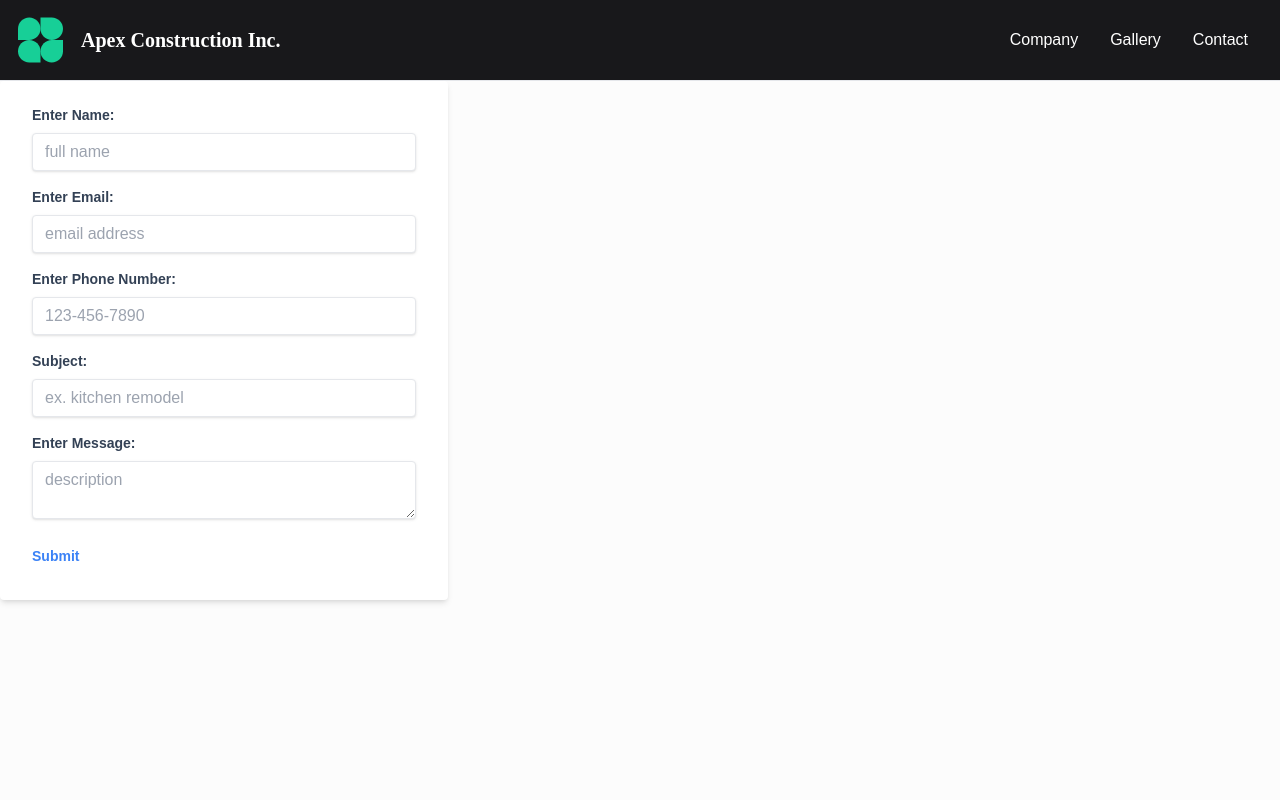
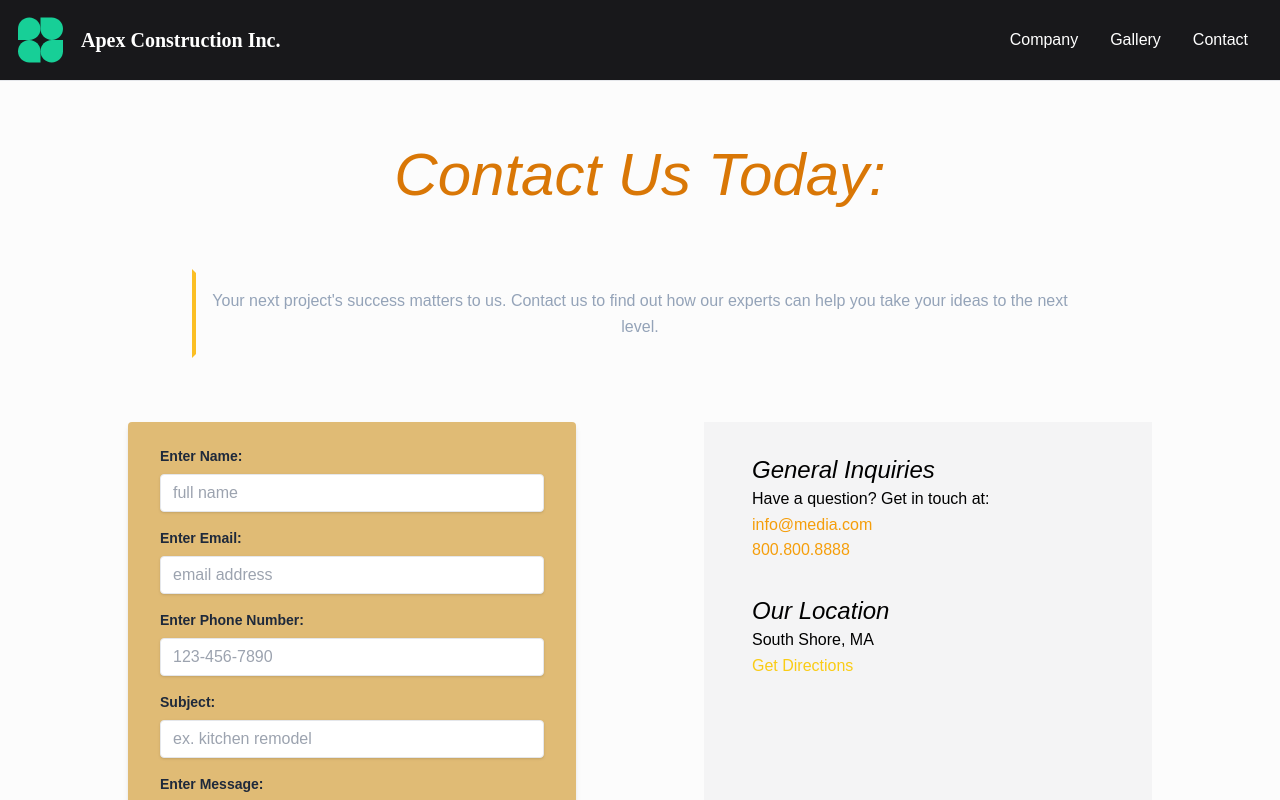
Before and after one commit to PerronTyler/project-b, a React (Create React App) app in the folder client/: page /contact-us in a window 1280 px wide. Shown: the top 800 px of the page. Built offline with nearby package versions, Linux system fonts and the light colour scheme.

Commit message:
Added more to the contact page and changed the footer to differ from the main page and other web pages

```diff
--- a/client/src/App.css
+++ b/client/src/App.css
@@ -205,3 +205,14 @@ body {
 .btns {
     @apply bg-transparent hover:bg-blue-500 text-blue-700 font-semibold hover:text-white py-2 px-4 border border-blue-500 hover:border-transparent rounded
 }
+
+.contact-border {
+    text-align: center;
+    padding:15px;
+    margin-left: 15%;
+    margin-right: 15%;
+}
+
+.form-color {
+    background-color: #e0bb75;
+}
--- a/client/src/components/Contact.jsx
+++ b/client/src/components/Contact.jsx
@@ -2,6 +2,7 @@ import React from 'react'
 import { useState } from 'react'
 import { useNavigate } from 'react-router-dom'
 import axios from 'axios'
+import Footer from './Footer'
 
 const initialState = {
     _id: "",
@@ -41,31 +42,53 @@ const Contact = () => {
 
 
     return (
+        <>
+            <div>
+                <h1 className='text-center text-6xl italic text-amber-600 mt-16 mb-16'>Contact Us Today:</h1>
+                <h4 className='contact-border text-slate-400 border-l-amber-400 border-t-transparent border-r-transparent border-b-transparent border-4 p-4 mt-16 mb-16'>Your next project's success matters to us. Contact us to find out how our experts can help you take your ideas to the next level.</h4>
+            </div>
+            <div className='flex justify-evenly flex-wrap'>
                 <div className='w-full max-w-md'>
-            <form onSubmit={handleSubmit} className='bg-white shadow-md rounded px-8 pt-6 pb-8 mb-4'>
+                    <form onSubmit={handleSubmit} className='form-color shadow-md rounded px-8 pt-6 pb-8 mb-4'>
                         <div className='mb-4'>
-                    <label htmlFor="name" className='block text-slate-700 text-sm font-bold mb-2'>Enter Name: </label>
-                    <input type="text" name='name' placeholder='full name' className='shadow appearance-none border rounded w-full py-2 px-3 text-gray-700 leading-tight focus:outline-none focus:shadow-outline' value={values.name} onChange={handleChange}/>
+                            <label htmlFor="name" className='block text-slate-800 text-sm font-bold mb-2'>Enter Name: </label>
+                            <input type="text" name='name' placeholder='full name' className='shadow appearance-none border rounded w-full py-2 px-3 text-gray-800 leading-tight focus:outline-none focus:shadow-outline' value={values.name} onChange={handleChange}/>
                         </div>
                         <div className='mb-4'>
-                    <label htmlFor="email" className='block text-slate-700 text-sm font-bold mb-2'>Enter Email: </label>
-                    <input type="text" name='email' placeholder="email address" className='shadow appearance-none border rounded w-full py-2 px-3 text-gray-700 leading-tight focus:outline-none focus:shadow-outline' value={values.email} onChange={handleChange}/>
+                            <label htmlFor="email" className='block text-slate-800 text-sm font-bold mb-2'>Enter Email: </label>
+                            <input type="text" name='email' placeholder="email address" className='shadow appearance-none border rounded w-full py-2 px-3 text-gray-800 leading-tight focus:outline-none focus:shadow-outline' value={values.email} onChange={handleChange}/>
                         </div>
                         <div className='mb-4'>
-                    <label htmlFor="phoneNumber" className='block text-slate-700 text-sm font-bold mb-2'>Enter Phone Number: </label>
-                    <input type="tel" name='phoneNumber' pattern="[0-9]{3}-[0-9]{3}-[0-9]{4}" required placeholder="123-456-7890" className='shadow appearance-none border rounded w-full py-2 px-3 text-gray-700 leading-tight focus:outline-none focus:shadow-outline' value={values.phoneNumber} onChange={handleChange}/>
+                            <label htmlFor="phoneNumber" className='block text-slate-800 text-sm font-bold mb-2'>Enter Phone Number: </label>
+                            <input type="tel" name='phoneNumber' pattern="[0-9]{3}-[0-9]{3}-[0-9]{4}" required placeholder="123-456-7890" className='shadow appearance-none border rounded w-full py-2 px-3 text-gray-800 leading-tight focus:outline-none focus:shadow-outline' value={values.phoneNumber} onChange={handleChange}/>
                         </div>
                         <div className='mb-4'>
-                    <label htmlFor="subject" className='block text-slate-700 text-sm font-bold mb-2'>Subject: </label>
-                    <input type="text" name='subject' placeholder='ex. kitchen remodel' className='shadow appearance-none border rounded w-full py-2 px-3 text-gray-700 leading-tight focus:outline-none focus:shadow-outline' value={values.subject} onChange={handleChange}/>
+                            <label htmlFor="subject" className='block text-slate-800 text-sm font-bold mb-2'>Subject: </label>
+                            <input type="text" name='subject' placeholder='ex. kitchen remodel' className='shadow appearance-none border rounded w-full py-2 px-3 text-gray-800 leading-tight focus:outline-none focus:shadow-outline' value={values.subject} onChange={handleChange}/>
                         </div>
                         <div className='mb-4'>
-                    <label htmlFor="message" className='block text-slate-700 text-sm font-bold mb-2'>Enter Message: </label>
-                    <textarea type="textarea" name='message' placeholder='description' className='shadow appearance-none border rounded w-full py-2 px-3 text-gray-700 leading-tight focus:outline-none focus:shadow-outline' value={values.message} onChange={handleChange}/>
+                            <label htmlFor="message" className='block text-slate-800 text-sm font-bold mb-2'>Enter Message: </label>
+                            <textarea type="textarea" name='message' placeholder='description' className='shadow appearance-none border rounded w-full py-2 px-3 text-gray-800 leading-tight focus:outline-none focus:shadow-outline' value={values.message} onChange={handleChange}/>
                         </div>
-                <button className='inline-block align-baseline font-bold text-sm text-blue-500 hover:text-blue-800'>Submit</button>
+                        <button className='inline-block align-baseline font-bold text-sm text-white bg-slate-800 p-4 hover:text-amber-200'>Submit</button>
                     </form>
                 </div>
+                <div className='w-full max-w-md bg-zinc-100 p-4 mb-4'>
+                    <div className='p-4 ml-4'>
+                        <h2 className='italic text-2xl'>General Inquiries</h2>
+                        <p>Have a question? Get in touch at:</p>
+                        <p className='text-amber-500'>info@media.com</p>
+                        <p className='text-amber-500'>800.800.8888</p>
+                    </div>
+                    <div className='p-4 ml-4'>
+                        <h2 className='italic text-2xl'>Our Location</h2>
+                        <p>South Shore, MA</p>
+                        <p className='text-yellow-400'>Get Directions</p>
+                    </div>
+                </div>
+            </div>
+            <Footer />
+        </>
     )
 }
 
--- a/client/src/components/Footer.jsx
+++ b/client/src/components/Footer.jsx
@@ -6,24 +6,7 @@ import { Icons } from "./Menus";
 const Footer = () => {
     return (
         <footer className="bg-gray-900 text-white">
-            <div className="md:flex md:justify-between md:items-center sm:px-12 px-4 bg-[#ffffff19] py-7">
-                <h1
-                    className="lg:text-4xl text-3xl md:mb-0 mb-6 lg:leading-normal font-semibold md:w-2/5"
-                >
-                    <span className="text-teal-400">So, </span> what are you waiting for?<br />
-                </h1>
-                <div>
-                    <input
-                        type="text"
-                        placeholder="Enter your email"
-                        className="text-gray-800 sm:w-72 w-full sm:mr-5 mr-1 lg:mb-0 mb-4 py-2.5 rounded px-2 focus:outline-none"
-                    />
-                    <button
-                        className="bg-teal-400 hover:bg-teal-500 duration-300 px-5 py-2.5 font-[Poppins] rounded-md text-white md:w-auto w-full"
-                    >
-                        Contact Us
-                    </button>
-                </div>
+            <div className="md:flex md:justify-between md:items-center sm:px-12 px-4 py-7">
             </div>
             <ItemsContainer />
             <div className="grid grid-cols-1 sm:grid-cols-2 lg:grid-cols-3 gap-10 text-center pt-2 text-gray-400 text-sm pb-8">
--- a/client/src/components/Gallery.jsx
+++ b/client/src/components/Gallery.jsx
@@ -1,10 +1,7 @@
 import React from 'react'
 import { useState } from 'react'
-// import BathImgs from '../images/GalleryAssets/BathImgs'
-// import DeckImgs from '../images/GalleryAssets/DeckImgs'
-// import KitchenImgs from '../images/GalleryAssets/KitchenImgs'
-// import RemodelImgs from '../images/GalleryAssets/RemodelImgs'
 import { GALLERYDATA } from './Images.js'
+import Footer from './Footer.jsx'
 
 const Gallery = () => {
     const [products, setProducts] = useState(GALLERYDATA)
@@ -43,6 +40,7 @@ const Gallery = () => {
                     }
                 </div>
             </div>
+            <Footer />
         </>
     )
 }
--- a/client/src/views/Main.jsx
+++ b/client/src/views/Main.jsx
@@ -150,7 +150,26 @@ const Main = (props) => {
                     </div>
                 </div>
             </div>
-            <div>
+            <div className='bg-gray-900 text-white'>
+                <div className="md:flex md:justify-between md:items-center sm:px-12 px-4 bg-[#ffffff19] py-7">
+                    <h1
+                        className="lg:text-4xl text-3xl md:mb-0 mb-6 lg:leading-normal font-semibold md:w-2/5"
+                    >
+                        <span className="text-teal-400">So, </span> what are you waiting for?<br />
+                    </h1>
+                    <div>
+                        <input
+                            type="text"
+                            placeholder="Enter your email"
+                            className="text-gray-800 sm:w-72 w-full sm:mr-5 mr-1 lg:mb-0 mb-4 py-2.5 rounded px-2 focus:outline-none"
+                        />
+                        <button
+                            className="bg-teal-400 hover:bg-teal-500 duration-300 px-5 py-2.5 font-[Poppins] rounded-md text-white md:w-auto w-full"
+                        >
+                            Contact Us
+                        </button>
+                    </div>
+                </div>
                 <Footer />
             </div>
         </div>
```
Lines whose indentation alone changed are shown as unchanged.
